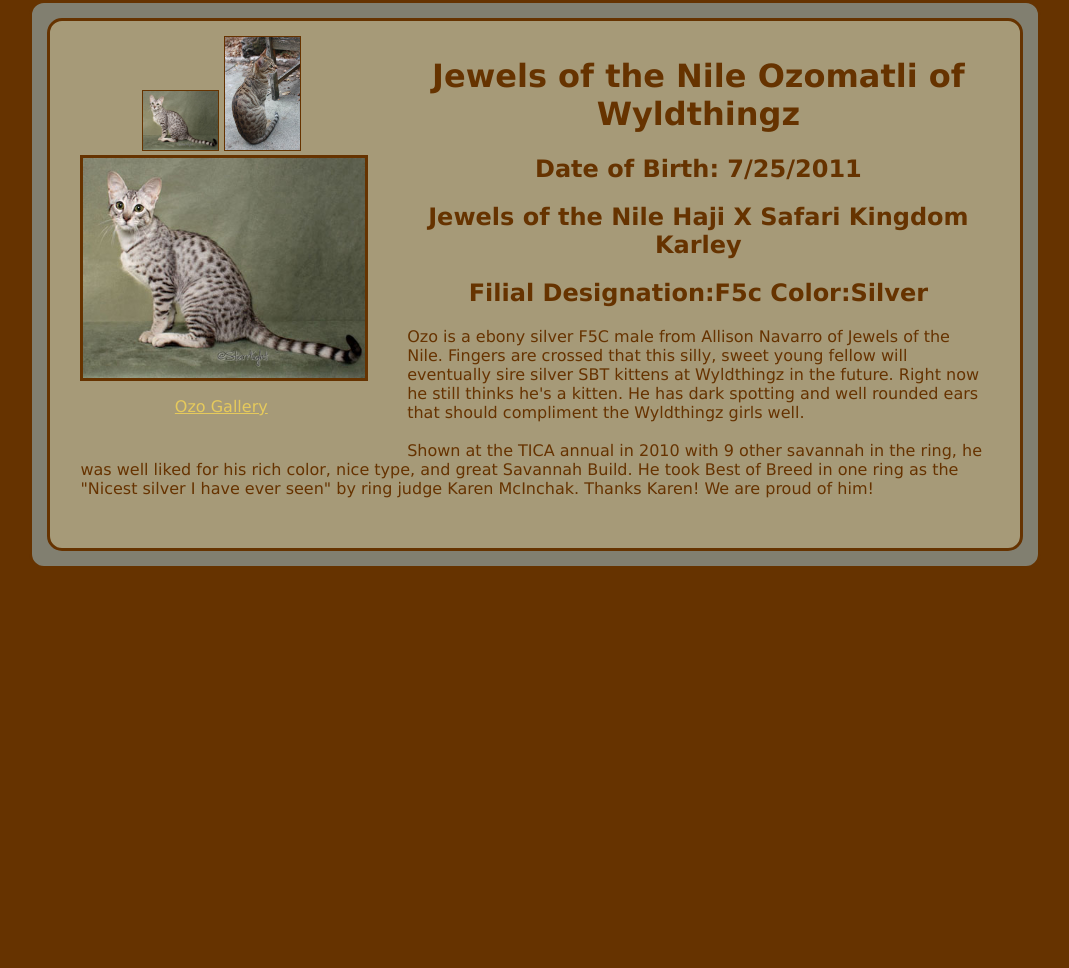
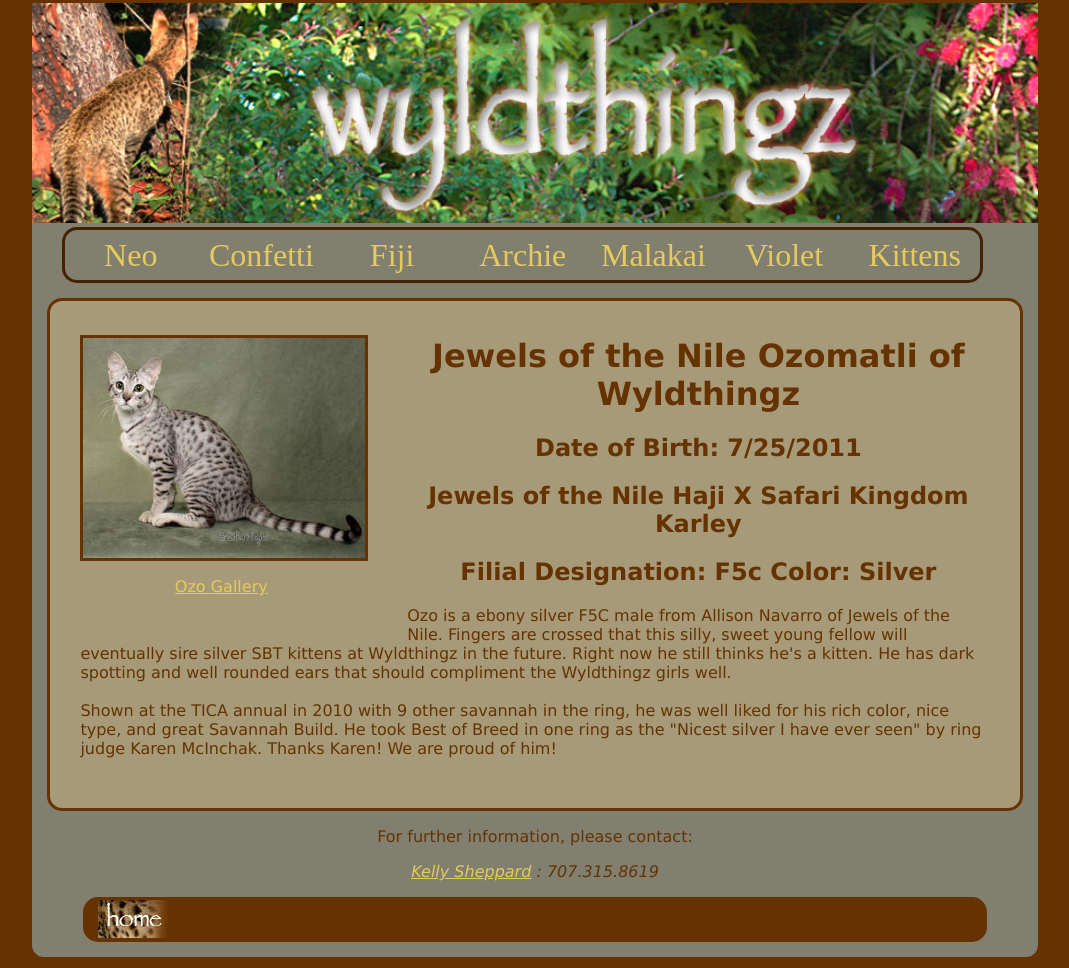
Before and after one commit to solarmist/Redesign, a plain HTML site: page neo.html in a window 1280 px wide. Shown: the whole page, without its empty margins (105-1174 px from the left). Before the commit the page ends 800 px from the top, so only its background shows below. Drawn offline with Linux system fonts and the light colour scheme.

Commit message:
Fixed jovi to now be neo

```diff
--- a/jovi.html
+++ b/neo.html
@@ -14,19 +14,29 @@
   </head>
   <body onload="cache_images_rollovers()">
     <div class="allcontent">
-      <!-- INSERT HEADER -->
+      <div class="header">
+	<img src="images/wtheader.jpg">
+      </div>
 
-      <!-- INSERT NAVIGATION -->
+      <ul class="navigation">
+	<li><a href="neo.html">Neo</a></li>
+	<li><a href="confetti.html">Confetti</a></li>
+	<li><a href="fiji.html">Fiji</a></li>
+	<li><a href="archie.html">Archie</a></li>
+	<li><a href="malakai.html">Malakai</a></li>
+	<li><a href="violet.html">Violet</a></li>
+	<li><a href="kittens.html">Kittens</a></li>
+      </ul>
+      <br class="clear"><!-- End Navigation Section -->
 
       <div class="cat">
+
 	<div class="images">
 	  <div class="image_container">
-	  <span class="thumbnails">
-	    <img src="cats/ozo6.jpg" thumbnail="large">
-	    <img src="cats/mu.jpg" thumbnail="large">
-	  </span>
-	  <br>
-	  <img id="large" src="cats/ozo6.jpg">
+	    <span class="thumbnails">
+	    </span>
+	    <br>
+	    <img id="large" src="cats/ozo6.jpg">
 	  </div>
 	  <p>
 	    <a href="galleries/ozo/index.html">Ozo Gallery</a>
@@ -36,13 +46,13 @@
 	<div class="aboutme">
 	  <h1 class="name">Jewels of the Nile Ozomatli of Wyldthingz</h1>
 	  <h2>
-	    <label for="dob">Date of Birth:</label>
+	    <label for="dob">Date of Birth: </label>
 	    <span class="dob">7/25/2011</span>
 	  </h2>
 	  <h2 class="pedigree">Jewels of the Nile Haji X Safari Kingdom Karley</h2>
 	  <h2>
-	    <label for="filial">Filial Designation:</label><span class="filial">F5c</span>
-	    <label for="color">Color:</label><span class="color">Silver</span>
+	    <label for="filial">Filial Designation: </label><span class="filial">F5c</span>
+	    <label for="color">Color: </label><span class="color">Silver</span>
 	  </h2>
 
 	  <p class="bio">
@@ -62,7 +72,20 @@
 	</div> <!-- End About me -->
       </div>	 <!-- End Cat -->
 
-      <!-- INSERT FOOTER INFORMATION HERE -->
+      <div class="footer">
+	<p>
+	  For further information, please contact:
+	  <address>
+	    <a href="mailto:wyldthingz@hotmail.com">Kelly Sheppard</a> : 707.315.8619
+	  </address>
+	</p>
+	<a href="index.html">
+	  <div id="home">
+	    <img src="images/foot_block.jpg" width="72">
+	  </div>
+	</a>
+
+      </div> <!-- End Footer -->
 
     </div>
   </body>
```
